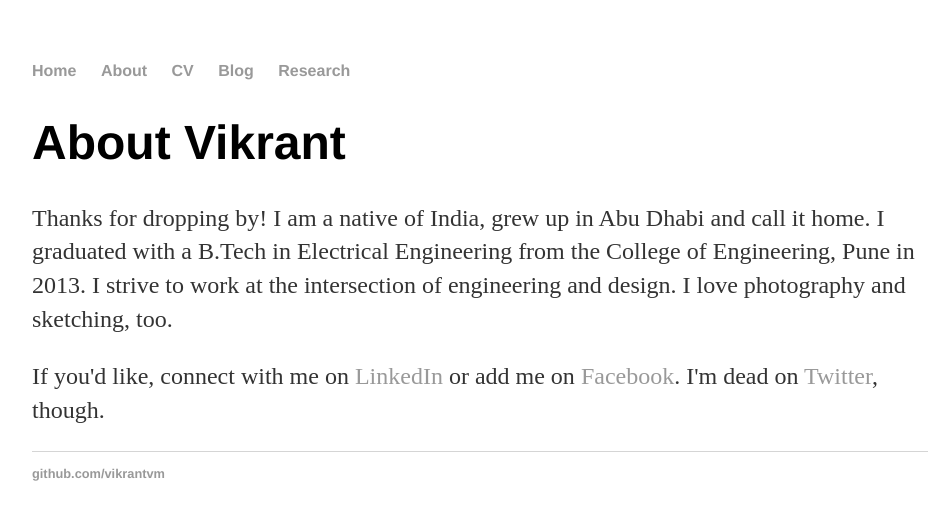
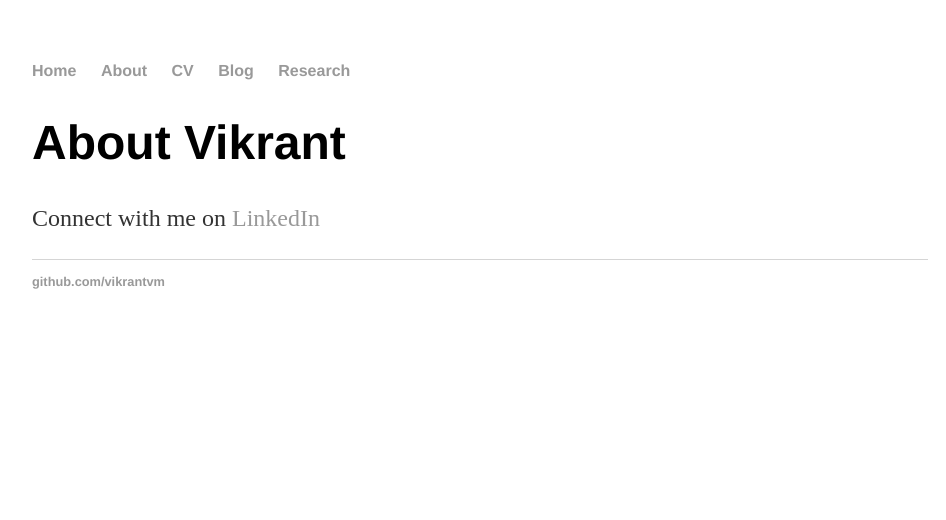
Before and after one commit to vikrantvm/vikrantvm.github.io, a Jekyll site: the page built from about/index.html, in a window 1280 px wide. Shown: the top 520 px of the page, without its empty margins (160-1106 px from the left). Built offline with Jekyll 4.4.1, drawn with Linux system fonts in a browser that asks for light colours.

Commit message:
Update index.html

```diff
--- a/about/index.html
+++ b/about/index.html
@@ -5,12 +5,7 @@
 
 		<div class="about">
 			<h1>About Vikrant</h1>
-			<p>Thanks for dropping by! I am a native of India, grew up in Abu Dhabi and call it home. I graduated with a B.Tech in Electrical Engineering from the College of Engineering, Pune in 2013. I strive to work at the intersection of engineering and design. I love photography and sketching, too.</p>
-
-			<p>If you'd like, connect with me on <a href="http://www.linkedin.com/in/vikrantvm">LinkedIn</a> or add me on <a href="http://www.facebook.com/vikymore">Facebook</a>. I'm dead on <a href="http://www.twitter.com/vikrantvm">Twitter</a>, though.</p>
-
+			<p>Connect with me on <a href="http://www.linkedin.com/in/vikrantvm">LinkedIn</a></p>
 			<ul class="contacts">
-
-
-				</ul>
+			</ul>
 		</div>
```
